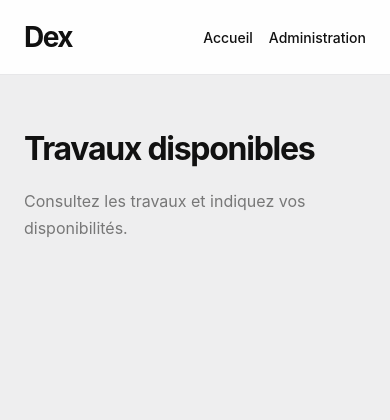
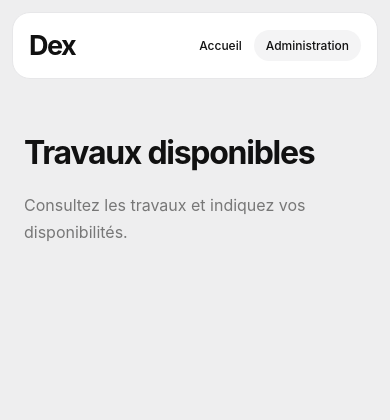
Before and after one commit to Sara-Belhadj/dex-fullstack, a PHP site: page / in a window 390 px wide. Shown: the top 420 px of the page. Run offline with PHP 8.4, Linux system fonts and the light colour scheme.

Commit message:
Add rounded navigation

```diff
--- a/site/css/style.css
+++ b/site/css/style.css
@@ -23,15 +23,18 @@ header {
     display: flex;
     justify-content: space-between;
     align-items: center;
-    padding: 24px 6%;
-    background: rgba(255, 255, 255, 0.92);
-    border-bottom: 1px solid var(--border);
+    max-width: 1120px;
+    margin: 24px auto 0;
+    padding: 18px 32px;
+    background: #ffffff;
+    border: 1px solid var(--border);
+    border-radius: 24px;
 }
 
 header h1 {
     margin: 0;
-    font-size: 28px;
-    font-weight: 700;
+    font-size: 27px;
+    font-weight: 750;
     letter-spacing: -1.5px;
     color: var(--text-primary);
 }
@@ -52,6 +55,18 @@ nav a {
 
 nav a:hover {
     color: var(--accent);
+}
+
+nav a:last-child {
+    background: #f4f4f5;
+    padding: 10px 18px;
+    border-radius: 999px;
+    transition: background 0.2s ease;
+}
+
+nav a:last-child:hover {
+    background: #e9e9ec;
+    color: var(--text-primary);
 }
 
 main {
@@ -86,15 +101,22 @@ footer {
 }
 
 @media (max-width: 600px) {
-    header {
-        padding: 20px 24px;
-    }
-
-    nav {
-        gap: 16px;
-    }
-
     main {
         padding: 56px 24px;
     }
+
+    header {
+        margin: 12px 12px 0;
+        padding: 16px;
+        border-radius: 18px;
+    }
+    nav {
+        gap: 12px;
+    }
+    nav a {
+        font-size: 12px;
+    }
+    nav a:last-child {
+        padding: 8px 12px;
+    }
 }
```
